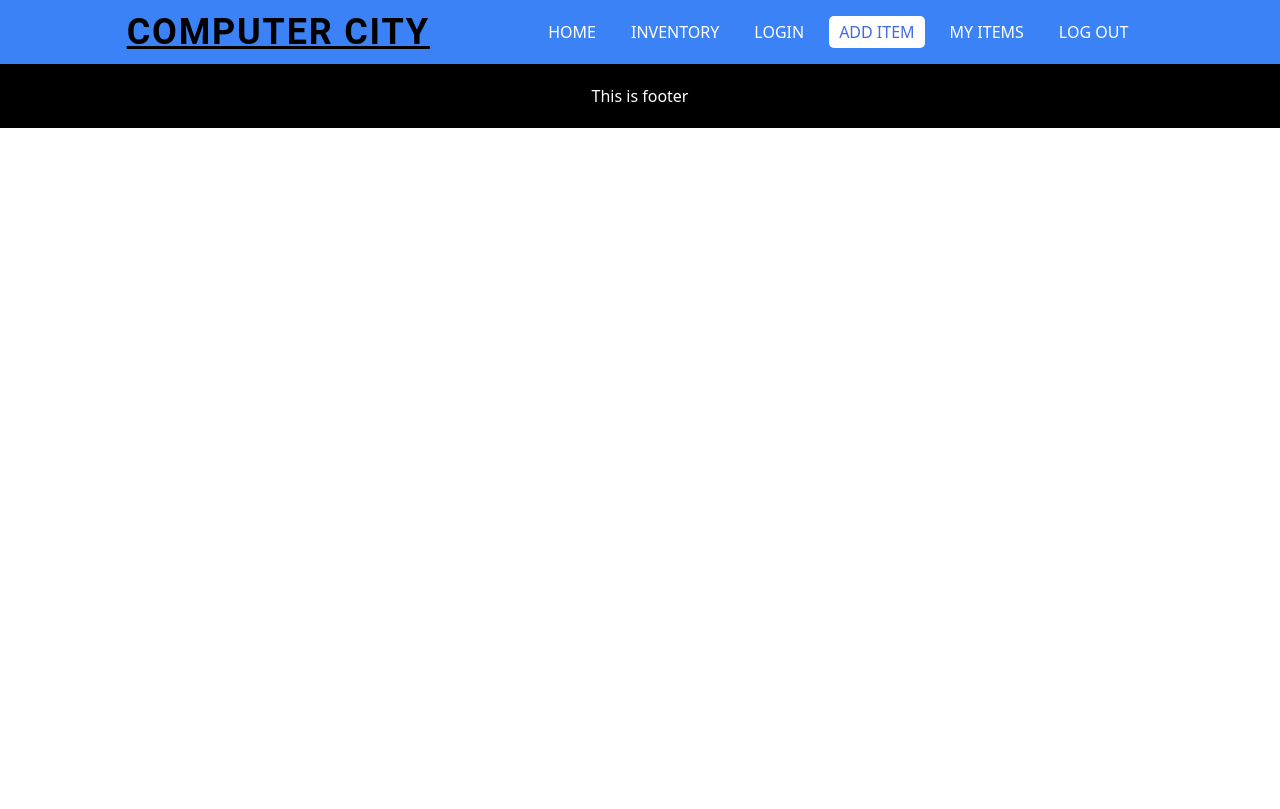
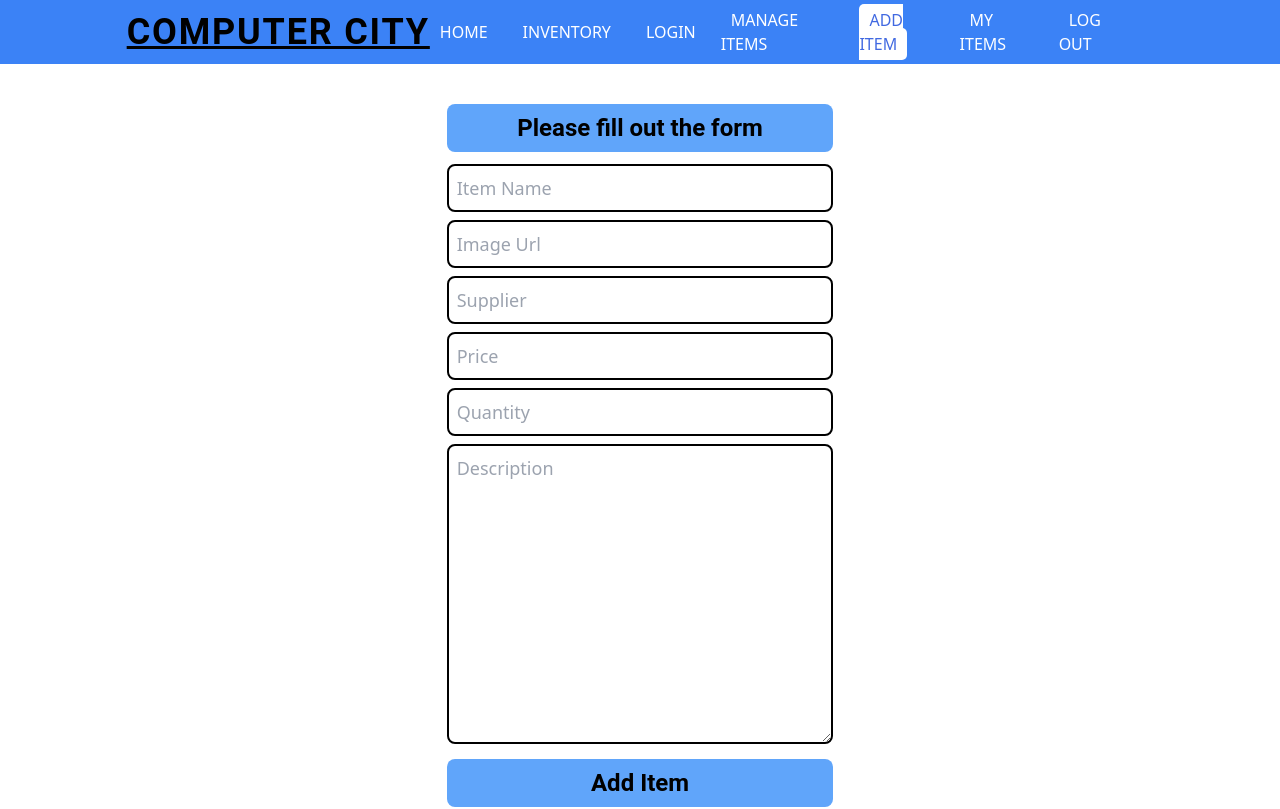
Before and after one commit to RKZeebon/Assignment-11-warehouse-management-client-side, a React (Create React App) app: page /add-item in a window 1280 px wide. Shown: the top 809 px of the page. Built offline with nearby package versions, Linux system fonts and the light colour scheme.

Commit message:
add item page done

```diff
--- a/src/App.js
+++ b/src/App.js
@@ -1,5 +1,6 @@
 import { Route, Routes } from 'react-router-dom';
 import './App.css';
+import AddItem from './Components/AddItem/AddItem';
 import Footer from './Components/CommonPages/Footer/Footer';
 import Navbar from './Components/CommonPages/Navbar/Navbar';
 import Details from './Components/Details/Details';
@@ -17,6 +18,7 @@ function App() {
         <Route path='/inventory' element={<Inventory />}></Route>
         <Route path='/inventory/:id' element={<Details />}></Route>
         <Route path='/manage-inventory' element={<ManageInventory />}></Route>
+        <Route path='/add-item' element={<AddItem />}></Route>
       </Routes>
       <Footer />
     </div>
--- /dev/null
+++ b/src/Components/AddItem/AddItem.js
@@ -0,0 +1,64 @@
+import React from 'react';
+import { ToastContainer, toast } from 'react-toastify';
+import 'react-toastify/dist/ReactToastify.css';
+
+const AddItem = () => {
+    const handleAddItem = event => {
+        event.preventDefault()
+        const name = event.target.name.value;
+        const img = event.target.img.value;
+        const supplier = event.target.supplier.value;
+        const price = event.target.price.value;
+        const quantity = event.target.quantity.value;
+        const description = event.target.description.value;
+
+        console.log(name, img, supplier, price, quantity, description);
+        fetch('https://guarded-gorge-33419.herokuapp.com/product', {
+            method: 'POST',
+            body: JSON.stringify({
+                name,
+                img,
+                supplier,
+                price,
+                quantity,
+                description
+            }),
+            headers: {
+                'Content-type': 'application/json',
+            },
+        })
+            .then((response) => response.json())
+            .then((json) => json);
+        event.target.reset()
+        toast("Item added successfully")
+    }
+    return (
+        <div className='w-3/4 md:w-1/3 mx-auto p-5 min-h-[850px]'>
+            <form onSubmit={handleAddItem}>
+                <h1 className='text-center text-2xl font-semibold font-Roboto mb-3 mt-5 bg-blue-400 py-2 rounded-lg'>Please fill out the form</h1>
+                <div className='mb-2 text-lg'>
+                    <input className='rounded-lg p-2 w-full border-2 border-black' type="text" name="name" id="" placeholder='Item Name' required />
+                </div>
+                <div className='mb-2 text-lg'>
+                    <input className='rounded-lg p-2 w-full border-2 border-black' type="url" name="img" id="" placeholder='Image Url' pattern="https?://.+" />
+                </div>
+                <div className='mb-2 text-lg'>
+                    <input className='rounded-lg p-2 w-full border-2 border-black' type="text" name="supplier" id="" placeholder='Supplier' />
+                </div>
+                <div className='mb-2 text-lg'>
+                    <input className='rounded-lg p-2 w-full border-2 border-black' type="number" name="price" id="" placeholder='Price' required />
+                </div>
+                <div className='mb-2 text-lg'>
+                    <input className='rounded-lg p-2 w-full border-2 border-black' type="number" name="quantity" id="" placeholder='Quantity' required />
+                </div>
+                <div className='mb-2 text-lg'>
+                    <textarea className='rounded-lg p-2 w-full border-2 border-black' name="description" id="" cols="30" rows="10" placeholder='Description'></textarea>
+                </div>
+                <div className='text-center bg-blue-400 rounded-lg hover:bg-[royalblue] hover:text-white cursor-pointer'><input className=' text-2xl py-2 font-semibold font-Roboto cursor-pointer w-full' type="submit" value="Add Item" /></div>
+            </form>
+            <ToastContainer />
+        </div>
+    );
+};
+
+export default AddItem;
--- a/src/Components/CommonPages/Navbar/Navbar.js
+++ b/src/Components/CommonPages/Navbar/Navbar.js
@@ -6,7 +6,7 @@ const Navbar = () => {
     const [open, setOpen] = useState(false)
 
     return (
-        <div className='bg-blue-500 '>
+        <div className='bg-blue-500 sticky top-0'>
             <div className='flex items-center justify-between lg:w-5/6 lg:mx-auto h-16 px-5'>
                 <h1 className='text-2xl tracking-wider underline lg:text-4xl font-bold font-Roboto whitespace-nowrap uppercase'>Computer City</h1>
                 <div className='text-white text-3xl lg:hidden font-bold' onClick={() => setOpen(!open)}>
@@ -24,10 +24,11 @@ const Navbar = () => {
                     </div>
                     <div className='lg:flex items-center'>
                         <div className={'my-2'} >
+                            <NavLink onClick={() => setOpen(false)} className={({ isActive }) => isActive ? 'active-nav-link' : 'nav-link'} to={'/manage-inventory'}>Manage Items</NavLink>
+                        </div>
+                        <div className={'my-2'} >
                             <NavLink onClick={() => setOpen(false)} className={({ isActive }) => isActive ? 'active-nav-link' : 'nav-link'} to={'/add-item'}>Add Item</NavLink>
                         </div>
-
-
                         <div className={'my-2'} >
                             <NavLink onClick={() => setOpen(false)} className={({ isActive }) => isActive ? 'active-nav-link' : 'nav-link'} to={'/my-items'}>My Items</NavLink>
                         </div>
--- a/src/Components/Details/Details.js
+++ b/src/Components/Details/Details.js
@@ -1,5 +1,6 @@
 import React, { useEffect, useState } from 'react';
 import { Link, useParams } from 'react-router-dom';
+import noImg from '../../Assets/noimage-found.png'
 
 const Details = () => {
     const { id } = useParams()
@@ -22,15 +23,20 @@ const Details = () => {
 
     const HandleDelivered = () => {
         setIsUpdate(!isUpdate)
-        setNewQuantity(quantity - 1)
+        if (parseInt(quantity) > 0) {
+            setNewQuantity(parseInt(quantity) - 1)
+        }
 
     }
     const handleRestock = event => {
         event.preventDefault()
-        const restockQuantity = event.target.restock.value;
+        const reStockQuantity = event.target.restock.value;
+
+        if (parseInt(reStockQuantity) > 0) {
+            setNewQuantity(parseInt(quantity) + parseInt(reStockQuantity))
+            event.target.reset();
+        }
         setIsUpdate(!isUpdate)
-        setNewQuantity(quantity + parseInt(restockQuantity))
-        event.target.reset();
     }
     useEffect(() => {
 
@@ -50,9 +56,9 @@ const Details = () => {
     }, [isUpdate])
 
     return (
-        <div className='w-5/6 mx-auto mb-12'>
+        <div className='w-5/6 mx-auto mb-12 min-h-[850px]'>
             <div className='lg:w-4/6 lg:mx-auto my-12 border-2 border-black rounded-lg p-5'>
-                <img className='mb-5' src={img} alt="" />
+                <img className='mb-5' src={img || noImg} alt='' />
                 <h1 className='text-4xl font-semibold font-Roboto mb-1'>Item: {name}</h1>
                 <p className='text-lg mb-1 font-semibold'>ID: {_id}</p>
                 <h3 className='text-2xl font-semibold mb-1'>Price: ${price}</h3>
@@ -63,7 +69,7 @@ const Details = () => {
             </div>
             <form onSubmit={handleRestock} className='text-center bg-blue-400 p-5 lg:w-4/6 lg:mx-auto rounded-lg '>
                 <h1 className='mb-5 text-2xl font-poppins font-medium'>Restock this item</h1>
-                <input className='text-xl p-2 mr-5 border-2 border-black rounded-lg' type="number" name="restock" id="" placeholder='Quantity' />
+                <input title='Please enter a positive value' className='text-xl p-2 mr-5 border-2 border-black rounded-lg' type="number" name="restock" id="" placeholder='Quantity' />
                 <input className='text-xl text-white bg-[royalblue] hover:bg-white hover:text-black py-2 px-4 rounded-lg font-medium font-poppins' type="submit" value="Restock" />
             </form>
             <div className='mt-16 text-center text-3xl'>
--- a/src/Components/Inventory/Inventory.js
+++ b/src/Components/Inventory/Inventory.js
@@ -1,7 +1,7 @@
 import React from 'react';
 import { Link, useNavigate } from 'react-router-dom';
 import useProducts from '../../Hooks/UseProducts';
-
+import noImg from '../../Assets/noimage-found.png'
 const Inventory = () => {
     const [products] = useProducts()
 
@@ -31,7 +31,7 @@ const AllProducts = ({ product }) => {
     return (
         <div className='mt-4'>
             <div className='border-l-4 border-r-4 border-t-4 border-[royalblue] p-2 rounded-tl-lg rounded-tr-lg md:min-h-[625px]'>
-                <img className='rounded-tl-lg rounded-tr-lg mb-2' src={img} alt="" />
+                <img className='rounded-tl-lg rounded-tr-lg mb-2' src={img || noImg} alt="" />
                 <h1 className='text-3xl font-semibold'>Item: {name}</h1>
                 <h3 className='text-2xl font-semibold'>Price: ${price}</h3>
                 <h4 className='text-xl font-semibold'>Quantity: {quantity}</h4>
--- /dev/null
+++ b/src/Components/ManageInventory/AllProducts/Allproducts.js
@@ -0,0 +1,44 @@
+import React from 'react';
+import useProducts from '../../../Hooks/UseProducts';
+import noImg from '../../../Assets/noimage-found.png'
+
+const Allproducts = ({ product }) => {
+    const [products, setProducts] = useProducts()
+
+    const { name, img, price, quantity, supplier, _id } = product;
+    const HandleRemove = (id) => {
+        // const url = ` https://guarded-gorge-33419.herokuapp.com/product/${id}`
+        // console.log(url);
+        // fetch(url, {
+        //     method: 'DELETE',
+        // })
+
+    }
+
+    return (
+        <div className='mt-4'>
+            <div className='p-2 border-2 shadow-2xl shadow-blue-500/50 rounded-lg'>
+                <img className='rounded-tl-lg rounded-tr-lg mb-2' src={img || noImg} alt="" />
+                <table className='w-full text-center'>
+                    <tr className='border-2 border-black'>
+                        <th className='text-xl border-r border-black'>Item</th>
+                        <th className='text-xl border-r border-black'>Price</th>
+                        <th className='text-xl border-r border-black'>Quantity</th>
+                        <th className='text-xl border-r border-black'>Supplier</th>
+                        <td className='bg-[#f70000] text-xl font-Roboto font-semibold cursor-pointer text-red-200 hover:text-[#f70000] hover:bg-red-200' rowSpan="2" onClick={() => HandleRemove(_id)}>Remove</td>
+                    </tr>
+                    <tr className='border-2 border-black'>
+                        <td className='text-lg border-r border-black'>{name}</td>
+                        <td className='text-lg border-r border-black'>${price}</td>
+                        <td className='text-lg border-r border-black'>{quantity}</td>
+                        <td className='text-lg border-r border-black'>{supplier}</td>
+                    </tr>
+
+                </table>
+            </div>
+
+        </div>
+    )
+};
+
+export default Allproducts;
--- a/src/Components/RecentProducts/Recent.js
+++ b/src/Components/RecentProducts/Recent.js
@@ -1,5 +1,6 @@
 import React from 'react';
 import useProducts from '../../Hooks/UseProducts';
+import noImg from '../../Assets/noimage-found.png'
 
 const Recent = () => {
     const [products] = useProducts()
@@ -26,7 +27,7 @@ const RecentProduct = ({ product }) => {
     return (
         <div className='mt-8'>
             <div className='border-4 rounded-lg border-white p-2'>
-                <img className='rounded-tl-lg rounded-tr-lg mb-2' src={img} alt="" />
+                <img className='rounded-tl-lg rounded-tr-lg mb-2' src={img || noImg} alt="" />
                 <h1 className='text-3xl text-center font-semibold'>{name}</h1>
                 <h3 className='text-2xl text-center font-semibold'>Price: ${price}</h3>
                 <h4 className='text-xl text-center font-semibold'>Quantity: {quantity}</h4>
--- a/src/Components/ShortageProducts/Shortage.js
+++ b/src/Components/ShortageProducts/Shortage.js
@@ -1,5 +1,6 @@
 import React from 'react';
 import useProducts from '../../Hooks/UseProducts';
+import noImg from '../../Assets/noimage-found.png'
 
 const Shortage = () => {
     const [products] = useProducts()
@@ -25,7 +26,7 @@ const ShortProduct = ({ product }) => {
     return (
         <div className='mt-8 bg-white rounded-md'>
             <div className='border-4 rounded-lg border-white p-2'>
-                <img className='rounded-tl-lg rounded-tr-lg mb-2' src={img} alt="" />
+                <img className='rounded-tl-lg rounded-tr-lg mb-2' src={img || noImg} alt="" />
                 <h1 className='text-3xl text-center font-semibold'>{name}</h1>
                 <h4 className='text-xl text-center font-semibold'>Quantity: {quantity}</h4>
             </div>
```
Also changed, not shown: src/Components/ManageInventory/ManageInventory.js (+16 -34 lines), src/Assets/noimage-found.png (added).
